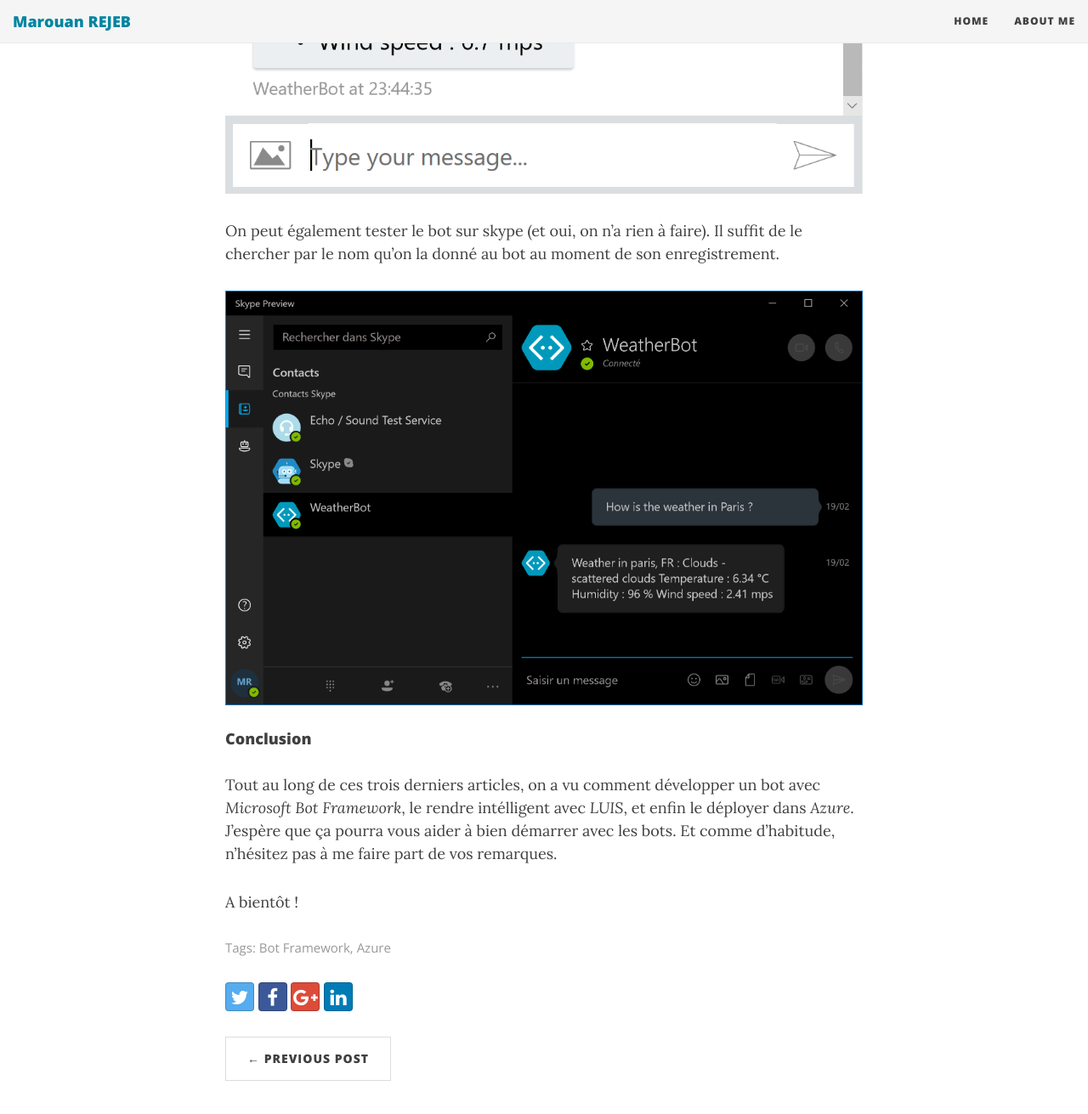
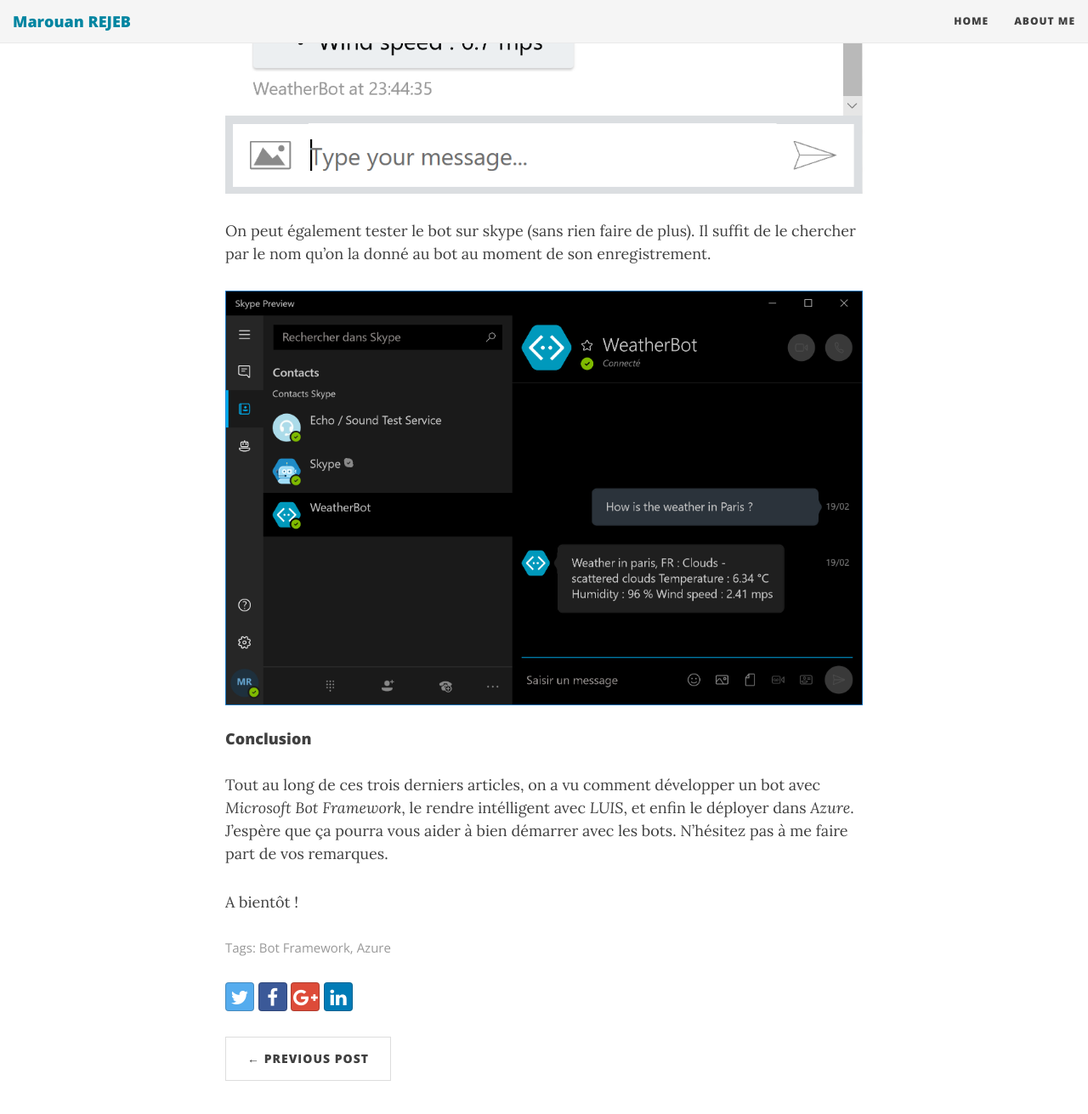
Before and after one commit to MarouanRejeb/MarouanRejeb.github.io, a Jekyll site: the page built from _posts/2017-03-01-Deployer-bot-dans-azure.md, in a window 1280 px wide and 1400 px high, scrolled down 8794 px. Shown: the top 1311 px of the window at 85% size. Built offline with Jekyll 4.4.1, drawn with Linux system fonts in a browser that asks for light colours; nearby versions of some CDN libraries; comment, search, counter and statistics services are not loaded; some of the changed text lies outside the part shown.

Commit message:
article update

```diff
--- a/_posts/2017-03-01-Deployer-bot-dans-azure.md
+++ b/_posts/2017-03-01-Deployer-bot-dans-azure.md
@@ -21,8 +21,8 @@
 
 #### Enregistrer le bot avec Microsoft Bot Framework
 
-La première chose qu'on fera, c'est d'enregistrer notre bot.
-On va sur le site [https://dev.botframework.com][dev] et on se connecte avec notre compte Microsoft. Le menu suivant s'affiche sous l'onglet "_Register a bot_". On saisi le nom du bot, le titre et la description. ensuite, on demande la création de l'**ID** et le **Password** du bot.
+La première chose qu'on fera, sera d'enregistrer notre bot.
+Il faut aller sur le site [https://dev.botframework.com][dev] et se connecter avec son compte Microsoft. Le menu suivant s'affiche sous l'onglet "_Register a bot_". On saisi le nom du bot, le titre et la description. ensuite, on demande la création de l'**ID** et le **Password** du bot.
 
 ![alt text][botRegister]
 
@@ -84,14 +84,14 @@
 
 ![alt text][botAzureTest2]
 
-On peut également tester le bot sur skype (et oui, on n'a rien à faire). Il suffit de le chercher par le nom qu'on la donné au bot au moment de son enregistrement.
+On peut également tester le bot sur skype (sans rien faire de plus). Il suffit de le chercher par le nom qu'on la donné au bot au moment de son enregistrement.
 
 ![alt text][botSkype]
 
 #### Conclusion
 
 Tout au long de ces trois derniers articles, on a vu comment développer un bot avec _Microsoft Bot Framework_, le rendre intélligent
-avec _LUIS_, et enfin le déployer dans _Azure_. J'espère que ça pourra vous aider à bien démarrer avec les bots. Et comme d'habitude, n'hésitez pas à me faire part de vos remarques.
+avec _LUIS_, et enfin le déployer dans _Azure_. J'espère que ça pourra vous aider à bien démarrer avec les bots. N'hésitez pas à me faire part de vos remarques.
 
 A bientôt !
 
```
